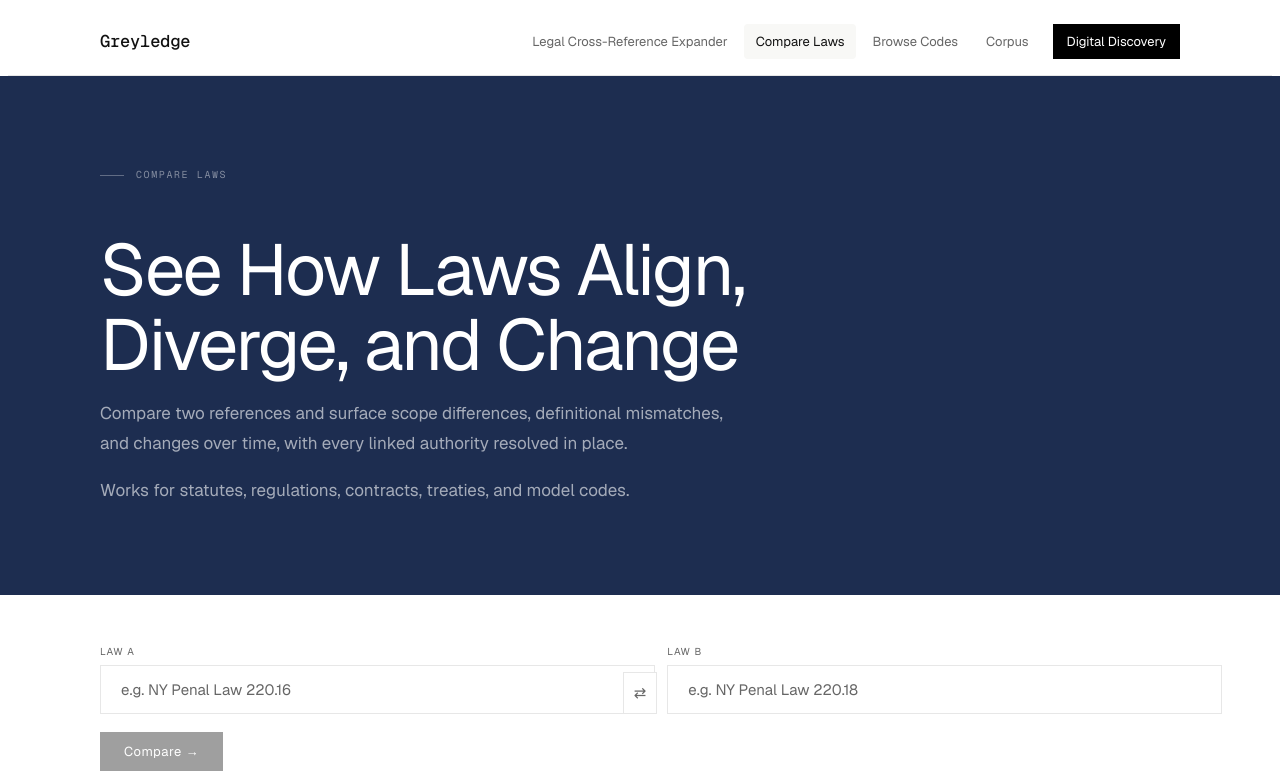
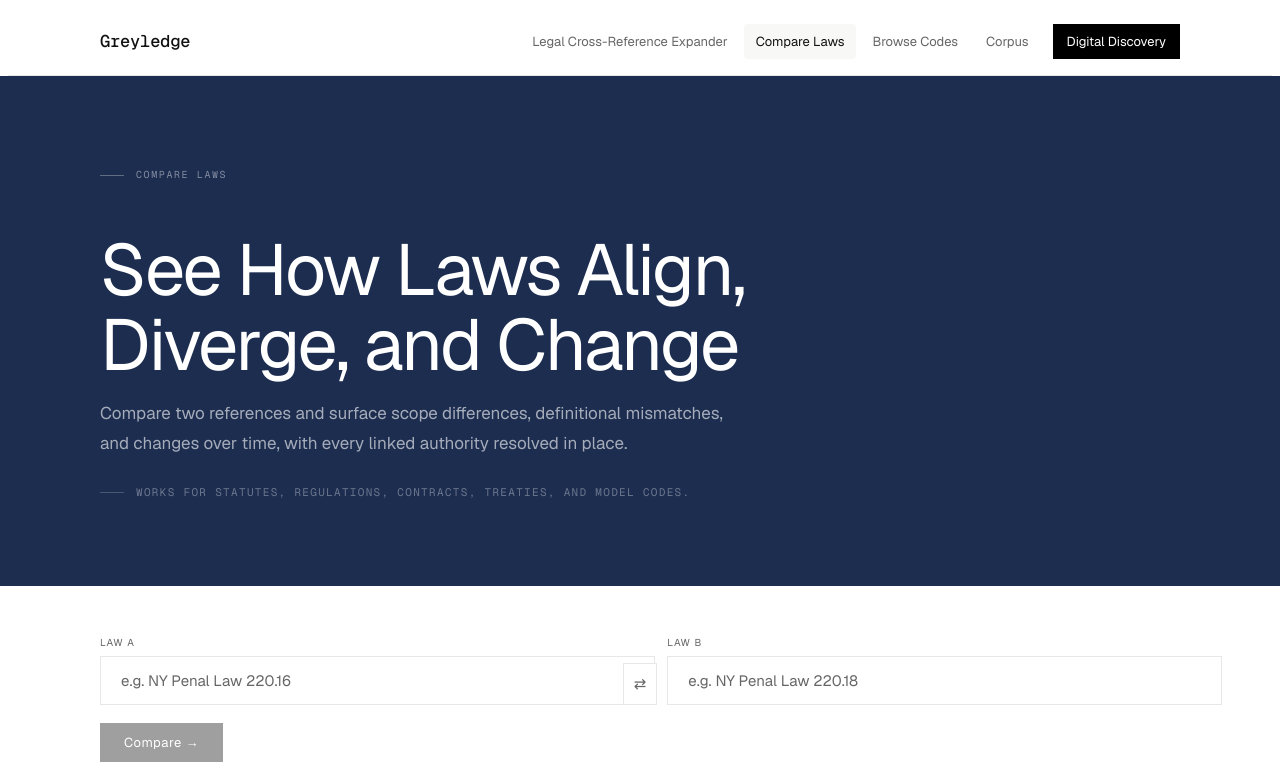
Before and after one commit to laurenproctor/statute-chain-scaffold, a Next.js app in the folder apps/web/: page /compare in a window 1280 px wide. Shown: the top 781 px of the page. Built offline with nearby package versions, Linux system fonts and the light colour scheme.

Commit message:
feat: style scope label with horizontal rule and small caps

```diff
--- a/apps/web/app/compare/CompareClient.tsx
+++ b/apps/web/app/compare/CompareClient.tsx
@@ -424,7 +424,7 @@ export function CompareClient() {
           <p className="page-eyebrow">Compare Laws</p>
           <h1>See How Laws Align, Diverge, and Change</h1>
           <p className="tagline">Compare two references and surface scope differences, definitional mismatches, and changes over time, with every linked authority resolved in place.</p>
-          <p className="tagline">Works for statutes, regulations, contracts, treaties, and model codes.</p>
+          <p className="scope-label">Works for statutes, regulations, contracts, treaties, and model codes.</p>
         </div>
       </header>
 
--- a/apps/web/app/globals.css
+++ b/apps/web/app/globals.css
@@ -518,6 +518,8 @@
     color: #fff;
   }
   .tagline { color: rgba(255,255,255,0.6); font-size: 17px; line-height: 1.75; max-width: 640px; }
+  .scope-label { font-family: var(--font-geist-mono), monospace; font-size: 11px; font-weight: 400; letter-spacing: 0.12em; text-transform: uppercase; color: rgba(255,255,255,0.35); margin-top: 24px; display: flex; align-items: center; gap: 12px; }
+  .scope-label::before { content: ''; width: 24px; height: 1px; background: rgba(255,255,255,0.2); display: block; }
 
   .page-eyebrow {
     font-family: var(--font-geist-mono), monospace;
```
